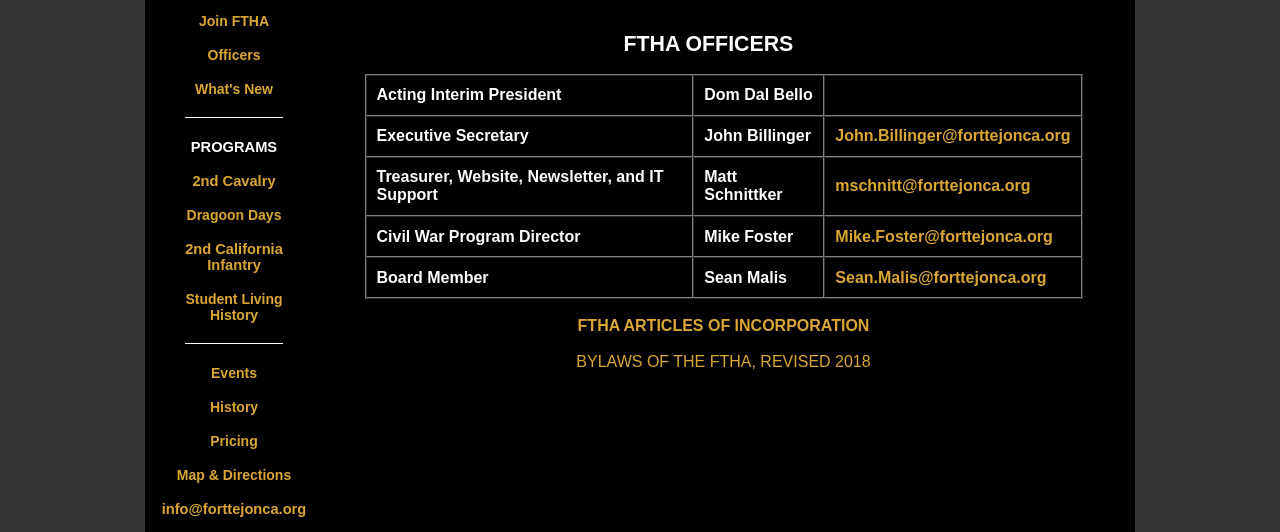
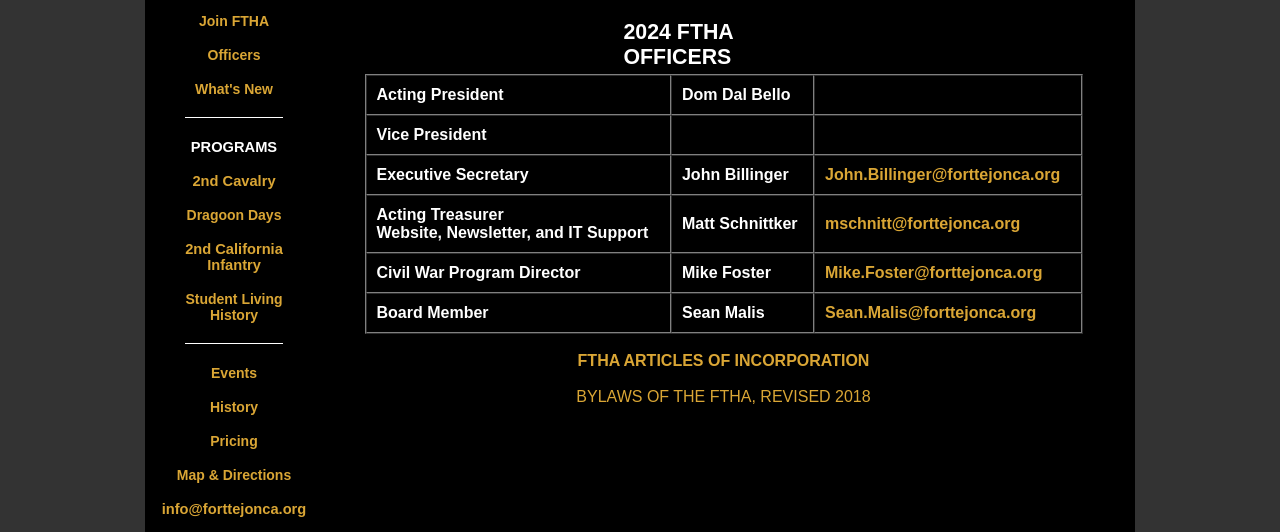
Before and after one commit to mschnitt/FTHA, a plain HTML site: page public_html/officers.html in a window 1280 px wide. Shown: the part 247-779 px from the top of the page. Drawn offline with Linux system fonts and the light colour scheme.

Commit message:
Updated Officers

```diff
--- a/public_html/officers.html
+++ b/public_html/officers.html
@@ -234,13 +234,18 @@ a:active {
                         <tr>
                           <td align="center" valign="top"><table width="200" height="59" border="0" cellpadding="0" cellspacing="0">
                               <tr>
-                                <td class="style14">FTHA OFFICERS</td>
+                                <td class="style14">2024 FTHA OFFICERS</td>
                               </tr>
                             </table>
                               <table width="718" height="225" border="1" cellpadding="10" cellspacing="0" background="images/Background4.png">
                                 <tr>
-                                  <td class="style12">Acting Interim President</span></td>
+                                  <td class="style12">Acting President</span></td>
                                   <td class="style12">Dom Dal Bello</td>
+                                  <td class="style12"><a href=""</a></td>
+                                </tr>
+                                <tr>
+                                  <td class="style12">Vice President</span></td>
+                                  <td class="style12"></td>
                                   <td class="style12"><a href=""</a></td>
                                 </tr>
                                 <tr>
@@ -249,7 +254,7 @@ a:active {
                                   <td class="style12"><a href="mailto:John.Billinger@forttejonca.org">John.Billinger@forttejonca.org</a></td>
                                 </tr>
                                 <tr>
-                                  <td class="style12">Treasurer, Website, Newsletter, and IT Support</span></td>
+                                  <td class="style12">Acting Treasurer<br> Website, Newsletter, and IT Support</span></td>
                                   <td class="style12">Matt Schnittker</td>
                                   <td class="style12"><a href="mailto:mschnitt@forttejonca.org">mschnitt@forttejonca.org</a></td>
                                 </tr>
```
